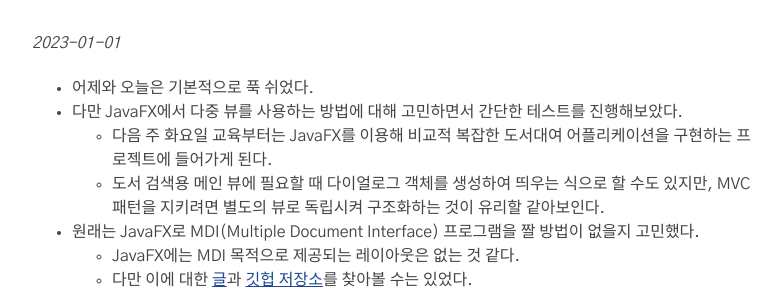
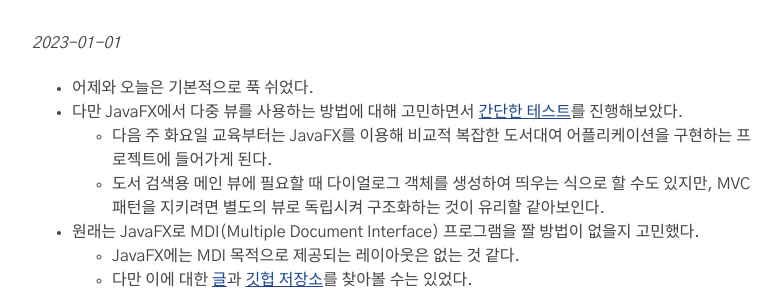
Before and after one commit to 0tak2/T0L, a Jekyll site: the page built from _posts/2023-01-01-2023년-1월-1일의-배움.md, in a window 1280 px wide. Shown: the part 180-473 px from the top of the page, without its empty margins (248-1031 px from the left). Built offline with Jekyll 4.4.1, drawn with Linux system fonts in a browser that asks for light colours; some of the changed lines change nothing that is shown.

Commit message:
1월 1일 글에 링크 추가

```diff
--- a/_posts/2023-01-01-2023년-1월-1일의-배움.md
+++ b/_posts/2023-01-01-2023년-1월-1일의-배움.md
@@ -7,7 +7,7 @@ tags:
 ---
 
 - 어제와 오늘은 기본적으로 푹 쉬었다.
-- 다만 JavaFX에서 다중 뷰를 사용하는 방법에 대해 고민하면서 간단한 테스트를 진행해보았다.
+- 다만 JavaFX에서 다중 뷰를 사용하는 방법에 대해 고민하면서 [간단한 테스트](https://github.com/0tak2/KOSAjava/tree/main/Projects-With-Java/JavaFXMultiScenesTest)를 진행해보았다.
   -  다음 주 화요일 교육부터는 JavaFX를 이용해 비교적 복잡한 도서대여 어플리케이션을 구현하는 프로젝트에 들어가게 된다.
   -  도서 검색용 메인 뷰에 필요할 때 다이얼로그 객체를 생성하여 띄우는 식으로 할 수도 있지만, MVC 패턴을 지키려면 별도의 뷰로 독립시켜 구조화하는 것이 유리할 같아보인다.
 - 원래는 JavaFX로 MDI(Multiple Document Interface) 프로그램을 짤 방법이 없을지 고민했다.
```
